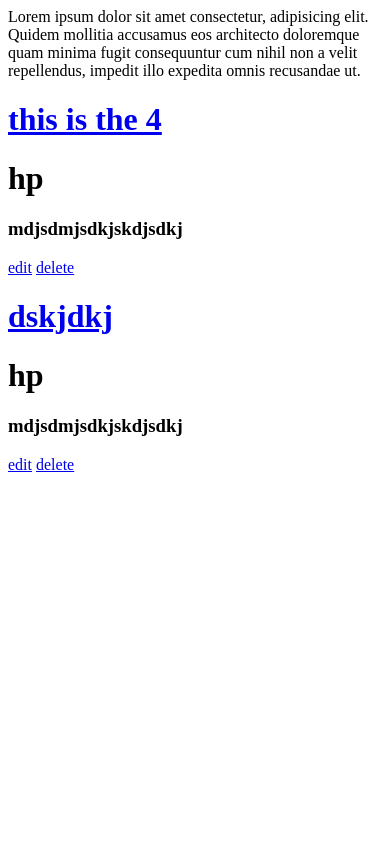
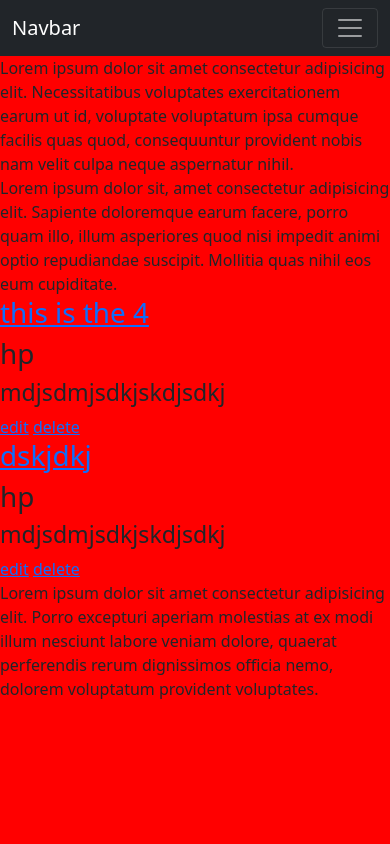
Before and after one commit to ndukwesamuel/classblog, a Django app: page / in a window 390 px wide. Run offline with Django 3.2, Linux system fonts and the light colour scheme; data comes from the database, SQL or seed files in the repository; both versions use the stored data as it was after the commit.

Commit message:
we thann gkod

```diff
--- a/blogpost/urls.py
+++ b/blogpost/urls.py
@@ -19,4 +19,5 @@ from django.urls import path, include
 urlpatterns = [
     path('admin/', admin.site.urls),
     path('', include('dash.urls')),
+     path('accounts/', include('allauth.urls')),
 ]
--- /dev/null
+++ b/static/css/style.css
@@ -0,0 +1,3 @@
+body{
+    background-color: red;
+}
--- /dev/null
+++ b/templates/base.html
@@ -0,0 +1,63 @@
+{% load static %}
+
+<html lang="en">
+<head>
+    <meta charset="UTF-8">
+    <meta http-equiv="X-UA-Compatible" content="IE=edge">
+    <meta name="viewport" content="width=device-width, initial-scale=1.0">
+    <title>Document</title>
+    <!-- CSS only -->
+<link href="https://cdn.jsdelivr.net/npm/bootstrap@5.0.0-beta3/dist/css/bootstrap.min.css" rel="stylesheet" integrity="sha384-eOJMYsd53ii+scO/bJGFsiCZc+5NDVN2yr8+0RDqr0Ql0h+rP48ckxlpbzKgwra6" crossorigin="anonymous">
+
+<link rel="stylesheet" type="text/css" href="{% static 'css/style.css' %}">
+</head>
+<body>
+
+    <nav class="navbar navbar-expand-lg navbar-dark bg-dark">
+        <div class="container-fluid">
+          <a class="navbar-brand" href="#">Navbar</a>
+          <button class="navbar-toggler" type="button" data-bs-toggle="collapse" data-bs-target="#navbarSupportedContent" aria-controls="navbarSupportedContent" aria-expanded="false" aria-label="Toggle navigation">
+            <span class="navbar-toggler-icon"></span>
+          </button>
+          <div class="collapse navbar-collapse" id="navbarSupportedContent">
+            <ul class="navbar-nav me-auto mb-2 mb-lg-0">
+              <li class="nav-item">
+                <a class="nav-link active" aria-current="page" href="{% url 'home'   %}">Home</a>
+              </li>
+              <li class="nav-item">
+                <a class="nav-link" href="#">Link</a>
+              </li>
+              <li class="nav-item dropdown">
+                <a class="nav-link dropdown-toggle" href="#" id="navbarDropdown" role="button" data-bs-toggle="dropdown" aria-expanded="false">
+                  Dropdown
+                </a>
+                <ul class="dropdown-menu" aria-labelledby="navbarDropdown">
+                  <li><a class="dropdown-item" href="#">Action</a></li>
+                  <li><a class="dropdown-item" href="#">Another action</a></li>
+                  <li><hr class="dropdown-divider"></li>
+                  <li><a class="dropdown-item" href="#">Something else here</a></li>
+                </ul>
+              </li>
+              <li class="nav-item">
+                <a class="nav-link disabled" href="#" tabindex="-1" aria-disabled="true">Disabled</a>
+              </li>
+            </ul>
+            <!-- <form class="d-flex">
+              <input class="form-control me-2" type="search" placeholder="Search" aria-label="Search">
+              <button class="btn btn-outline-success" type="submit">Search</button>
+            </form> -->
+          </div>
+        </div>
+      </nav>
+
+    {% block content %}
+
+
+
+
+
+    {% endblock content %}
+
+    <script src="https://cdn.jsdelivr.net/npm/bootstrap@5.0.0-beta3/dist/js/bootstrap.bundle.min.js" integrity="sha384-JEW9xMcG8R+pH31jmWH6WWP0WintQrMb4s7ZOdauHnUtxwoG2vI5DkLtS3qm9Ekf" crossorigin="anonymous"></script>
+</body>
+</html>
--- a/templates/index.html
+++ b/templates/index.html
@@ -1,4 +1,21 @@
-Lorem ipsum dolor sit amet consectetur, adipisicing elit. Quidem mollitia accusamus eos architecto doloremque quam minima fugit consequuntur cum nihil non a velit repellendus, impedit illo expedita omnis recusandae ut.
+
+{% extends 'base.html' %}
+
+{% block content %}
+{% load static %}
+
+
+  <div class="row">
+
+    <div class=" col-md-3">
+      Lorem ipsum dolor sit amet consectetur adipisicing elit. Necessitatibus voluptates exercitationem earum ut id, voluptate voluptatum ipsa cumque facilis quas quod, consequuntur provident nobis nam velit culpa neque aspernatur nihil. </div>
+  <div class=" col-md-6">
+
+    <div class="landing">
+
+      Lorem ipsum dolor sit, amet consectetur adipisicing elit. Sapiente doloremque earum facere, porro quam illo, illum asperiores quod nisi impedit animi optio repudiandae suscipit. Mollitia quas nihil eos eum cupiditate.
+
+    </div>
 
 
   {%for post in object_list%}
@@ -16,3 +33,14 @@ Lorem ipsum dolor sit amet consectetur, adipisicing elit. Quidem mollitia accusa
    <a href="{% url 'deletepost' post.pk   %}">delete</a>
   </div>
   {%endfor%}
+
+    </div>
+    <div class=" col-md-3">
+      Lorem ipsum dolor sit amet consectetur adipisicing elit. Porro excepturi aperiam molestias at ex modi illum nesciunt labore veniam dolore, quaerat perferendis rerum dignissimos officia nemo, dolorem voluptatum provident voluptates.
+    </div>
+
+
+  </div>
+
+
+{% endblock content %}
```
Also changed, not shown: blogpost/settings.py (+50 -0 lines), templates/deletepost.html (+8 -0 lines), templates/detail.html (+10 -1 lines), db.sqlite3, static/style.css (deleted). Lines whose indentation alone changed are shown as unchanged.
